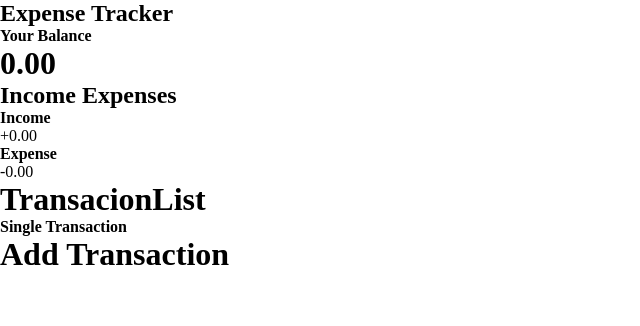
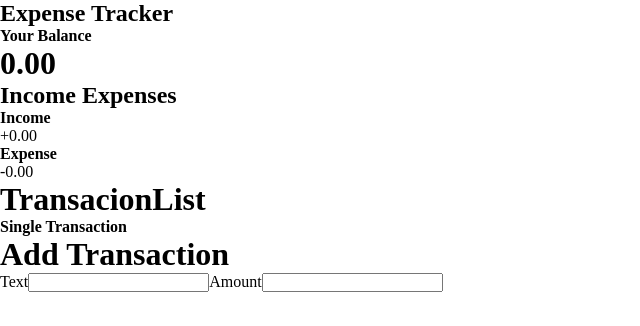
Before and after one commit to sebastianfox81/expense-tracker, a React (Create React App) app in the folder client/: page / in a window 1280 px wide. Shown: the top 326 px of the page, without its empty margins (0-640 px from the left). Built offline with nearby package versions, Linux system fonts and the light colour scheme.

Commit message:
Added change handlers to AddTransaction component

```diff
--- a/client/src/components/AddTransaction.js
+++ b/client/src/components/AddTransaction.js
@@ -1,8 +1,26 @@
-import React from 'react';
+import React, { useState } from 'react';
 
 const AddTransaction = () => {
+
+  const [ name, setName ] = useState('');
+  const [ amount, setAmount ] = useState(0);
+
+  const handleChange = (e) => {
+    setName(e.target.value)
+  }
+
+  const handleAmount = (e) => {
+    setAmount(e.target.value)
+  }
+
   return <div>
     <h1>Add Transaction</h1>
+    <form>
+      <label htmlFor="text">Text</label>
+      <input id="name" type="text" onChange={handleChange}/>
+      <label htmlFor="amount">Amount</label>
+      <input type="number" onChange={handleAmount}/>
+    </form>
   </div>;
 };
 
```
